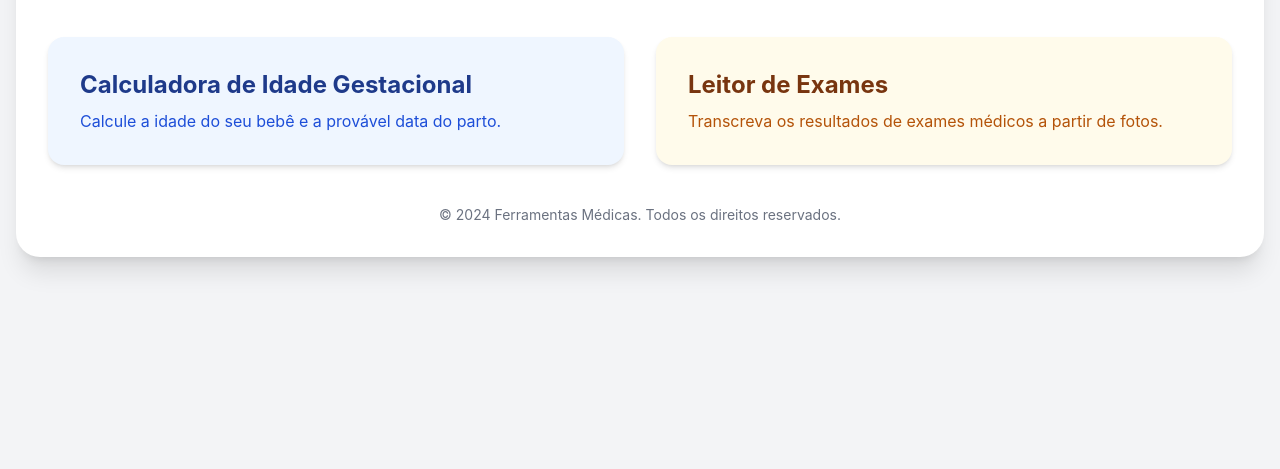
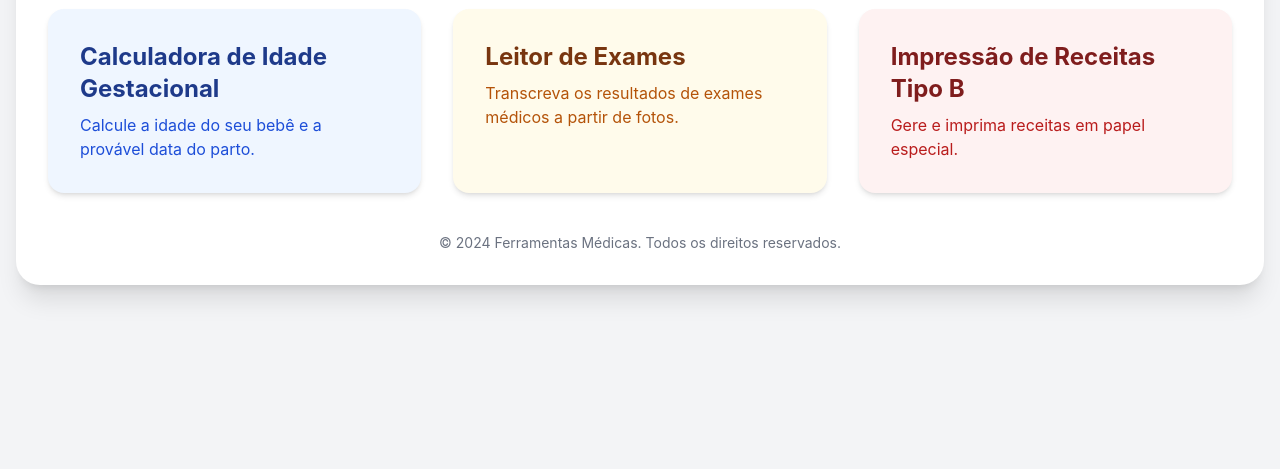
Before and after one commit to Drfelicidade/magomfc, a plain HTML site: page index.html in a window 1280 px wide. Shown: the part 331-800 px from the top of the page. Drawn offline with nearby package versions, Linux system fonts and the light colour scheme.

Commit message:
Update index.html

```diff
--- a/index.html
+++ b/index.html
@@ -26,7 +26,7 @@
         </header>
 
         <!-- Seção de Ferramentas -->
-        <div class="grid grid-cols-1 md:grid-cols-2 gap-8">
+        <div class="grid grid-cols-1 md:grid-cols-2 lg:grid-cols-3 gap-8">
             <!-- Card da Calculadora de Gestação -->
             <a href="calculadora-gestacional.html" class="block p-8 bg-blue-50 hover:bg-blue-100 rounded-2xl shadow-md transition duration-300 transform hover:scale-105">
                 <h2 class="text-2xl font-bold text-blue-900 mb-2">Calculadora de Idade Gestacional</h2>
@@ -38,6 +38,12 @@
                 <h2 class="text-2xl font-bold text-amber-900 mb-2">Leitor de Exames</h2>
                 <p class="text-amber-700">Transcreva os resultados de exames médicos a partir de fotos.</p>
             </a>
+
+            <!-- Novo Card para Impressão de Receitas Tipo B -->
+            <a href="receita-papel-b.html" class="block p-8 bg-red-50 hover:bg-red-100 rounded-2xl shadow-md transition duration-300 transform hover:scale-105">
+                <h2 class="text-2xl font-bold text-red-900 mb-2">Impressão de Receitas Tipo B</h2>
+                <p class="text-red-700">Gere e imprima receitas em papel especial.</p>
+            </a>
         </div>
 
         <footer class="text-center text-gray-500 text-sm mt-10">
```
